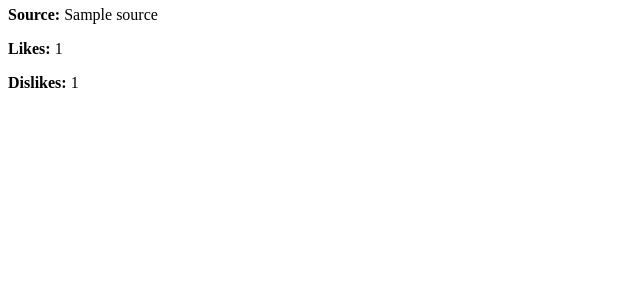
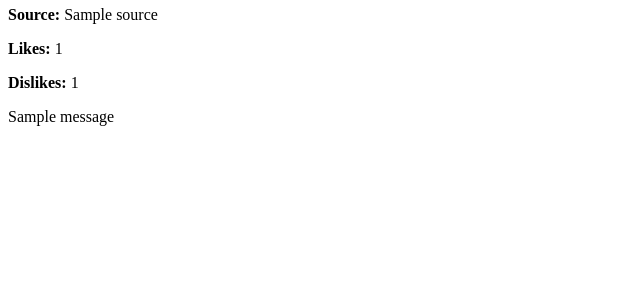
Before and after one commit to CursedGreanbeen/webquotes, a Django app: page /top/ in a window 1280 px wide. Shown: the part 134-434 px from the top of the page, without its empty margins (0-640 px from the left). Run offline with Django 5.2, Linux system fonts and the light colour scheme; tables that the repository leaves empty hold one stand-in row (values such as "Sample post"); one stand-in notice (Sample message) is shown.

Commit message:
Added messages

```diff
--- a/quotes/templates/quotes/base.html
+++ b/quotes/templates/quotes/base.html
@@ -13,6 +13,16 @@
     <div class="content">
         {% block content %}
         {% endblock %}
+
+		{% if messages %}
+		<div class="messages">
+			{% for message in messages %}
+			<div class="alert alert-{{ message.tags }}">
+				{{ message }}
+			</div>
+			{% endfor %}
+		</div>
+		{% endif %}
     </div>
 </body>
 </html>
```
